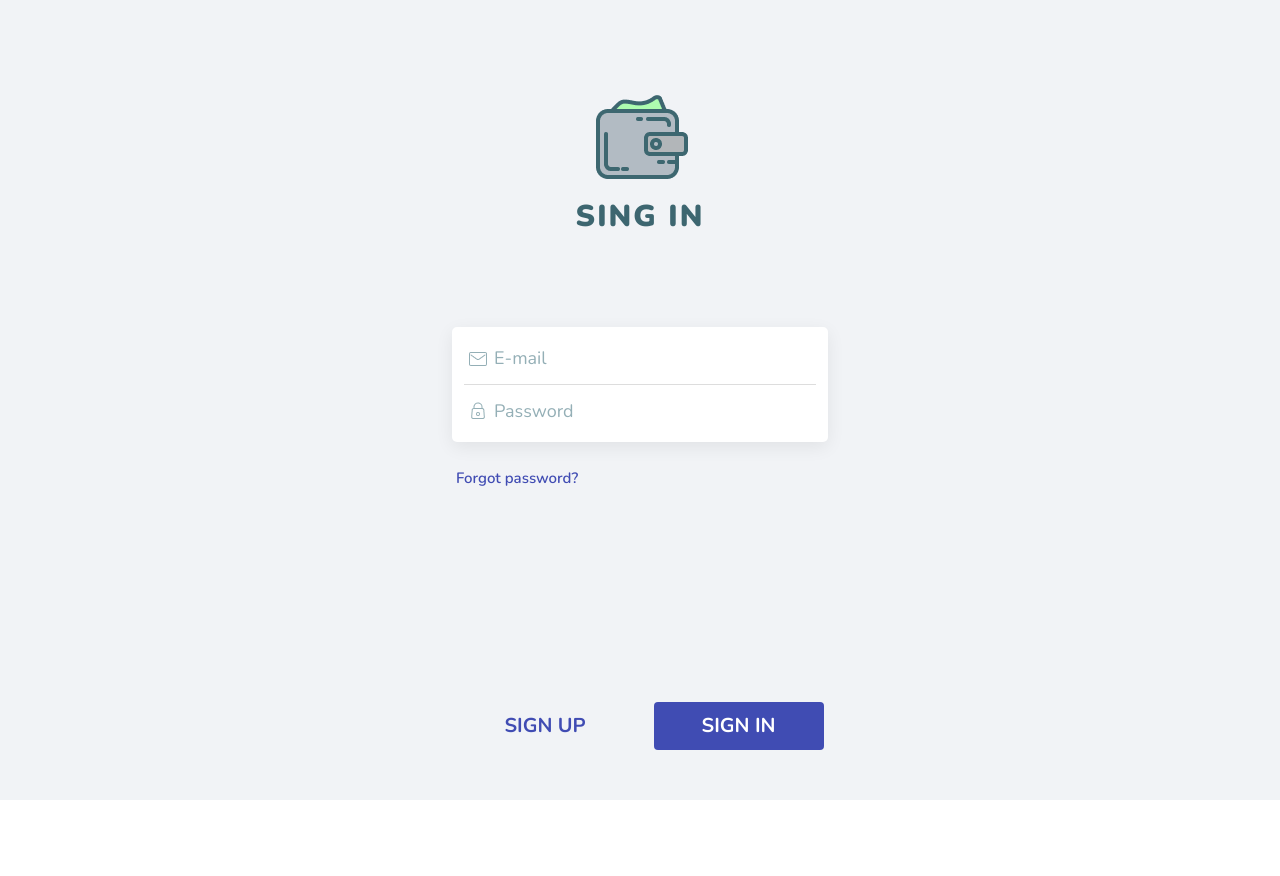
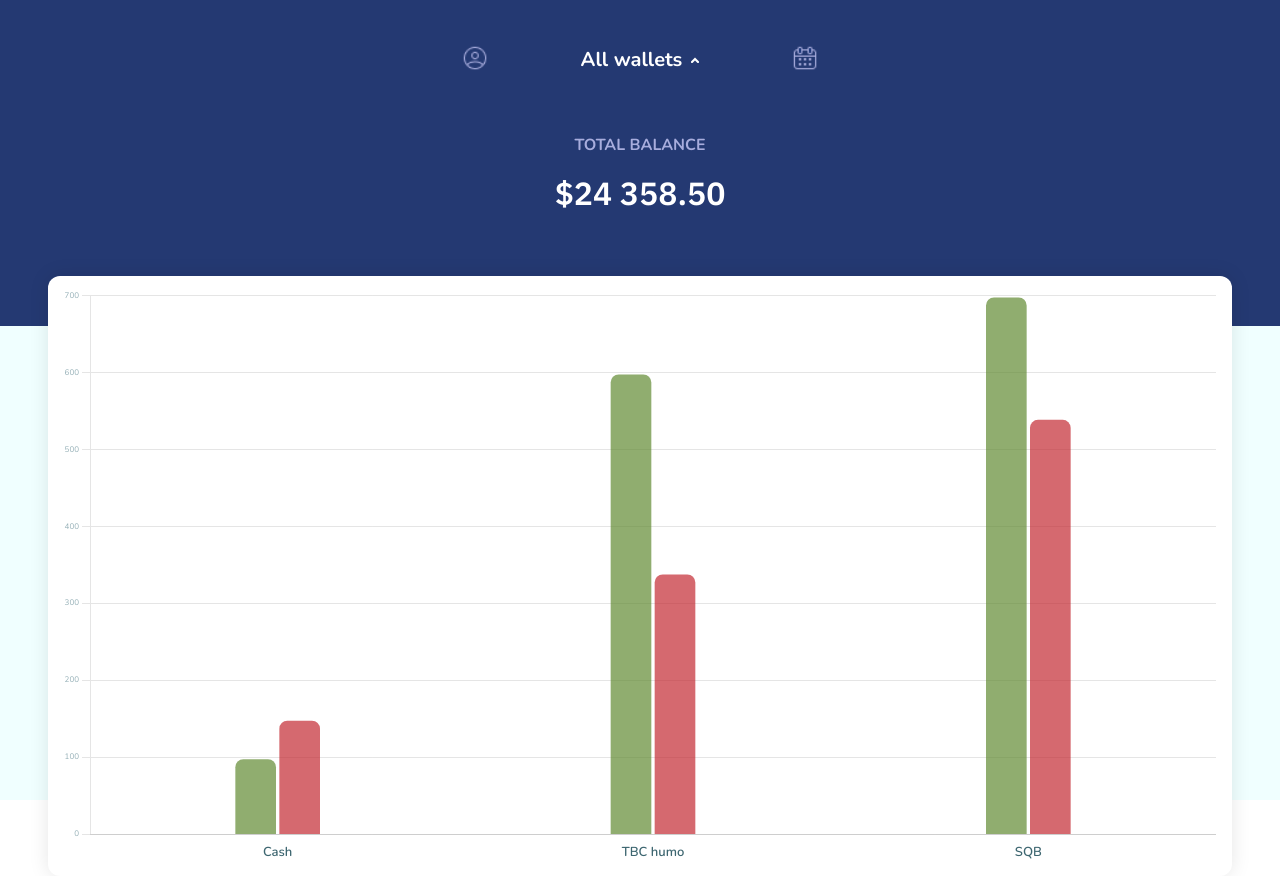
Before and after one commit to jakhongir-av/E-wallet, a React (Create React App) app: page / in a window 1280 px wide. Before the commit the page ends 800 px from the top, so only its background shows below. Built offline with nearby package versions, Linux system fonts and the light colour scheme.

Commit message:
Barchart of landing page

```diff
--- a/src/App.js
+++ b/src/App.js
@@ -6,7 +6,7 @@ import SignUp from "./pages/signUp/SignUp";
 function App() {
   return (
     <div className="App">
-      <SignIn />
+      <Main />
     </div>
   );
 }
--- /dev/null
+++ b/src/charts/DoughNut.css
@@ -0,0 +1,3 @@
+.barChart {
+     border: none !important;
+}
--- a/src/charts/DoughNut.js
+++ b/src/charts/DoughNut.js
@@ -7,6 +7,7 @@ import {
   Tooltip,
   Legend
 } from "chart.js";
+import "./DoughNut.css";
 
 import { Bar } from "react-chartjs-2";
 
@@ -15,20 +16,23 @@ function DoughNut() {
     labels: ["Mon", "Tue", "Wed"],
     datasets: [
       {
-        label: "369",
-        data: [3, 6, 9],
-        backgroundColor: "aqua",
+        label: "168",
+        data: [100, 600, 700],
+        backgroundColor: "rgba(97, 138, 50, 0.7)",
         borderColor: "transparent",
         borderRadius: 10,
-        borderWidth: 1
+        borderWidth: 2,
+        barThickness: '44',
+
       },
       {
-        label: "363",
-        data: [3, 6, 9],
-        background: 'linear-gradient(180deg, rgba(245, 170, 188, 0.7) 0%, rgba(196, 42, 51, 0.7) 100%)',
+        label: "Income",
+        data: [150, 340, 541],
+        backgroundColor: "rgba(196, 42, 51, 0.7)",
         borderColor: "transparent",
         borderRadius: 10,
-        borderWidth: 1
+        borderWidth: 2,
+        barThickness: '44',
       }
     ]
   };
@@ -36,14 +40,31 @@ function DoughNut() {
   const options = {
     scales: {
       x: {
-        type: 'category',
-        labels: ['January', 'February', 'March']
+        type: "category",
+        labels: ["Cash", "TBC humo", "SQB"],
+        grid: {
+          display: false,
+        },
+        ticks: {
+          font: {
+            family: 'Nunito',
+            size: 13,
+            weight: 600,
+          },
+          color: '#3D6670'
+        }
       },
       y: {
-        type: 'linear',
+        type: "linear",
         ticks: {
-          beginAtZero: true
-        }
+          beginAtZero: true,
+          font: {
+            family: 'Nunito',
+            size: 8,
+            weight: 400
+          },
+          color: '#94AFB6',
+        },
       }
     }
   };
@@ -51,8 +72,13 @@ function DoughNut() {
   return (
     <div>
       <div>
-
-        <Bar data={data} options={options} width={100} height={50} />
+        <Bar
+          className="barChart"
+          data={data}
+          options={options}
+          width={100}
+          height={50}
+        />
       </div>
     </div>
   );
--- a/src/components/LandingPageHeader/Header.css
+++ b/src/components/LandingPageHeader/Header.css
@@ -63,9 +63,9 @@ header {
     backdrop-filter: blur(3.5px);
     border-radius: 13px;
     transform: translateY(-10%);
-    transition: all .3s ease-in;
+    transition: all 0.2s ease-in;
+    z-index: -1;
     opacity: 0;
-    z-index: -1;
 }
 
 .header__list_items {
--- a/src/components/Statistics/Statistics.css
+++ b/src/components/Statistics/Statistics.css
@@ -1,10 +1,10 @@
 .statistics {
     position: relative;
     width: 90%;
-    height: 200px;
     margin: 0 auto;
     margin-top: -50px;
     background: #FFFFFF;
     box-shadow: 0px 0px 20px rgba(0, 0, 0, 0.1);
     border-radius: 12px;
+    padding: 12px 16px;
 }
```
